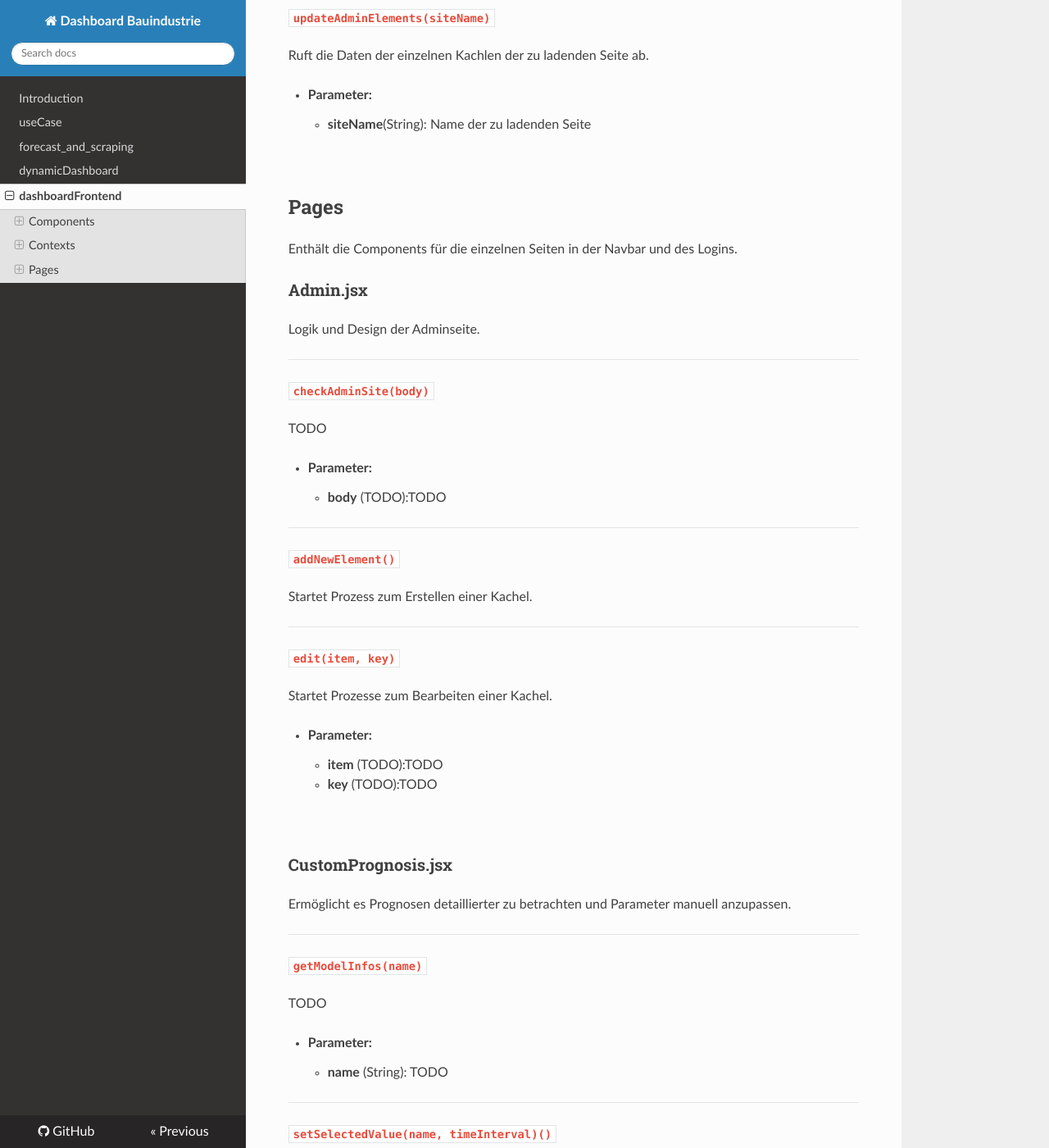
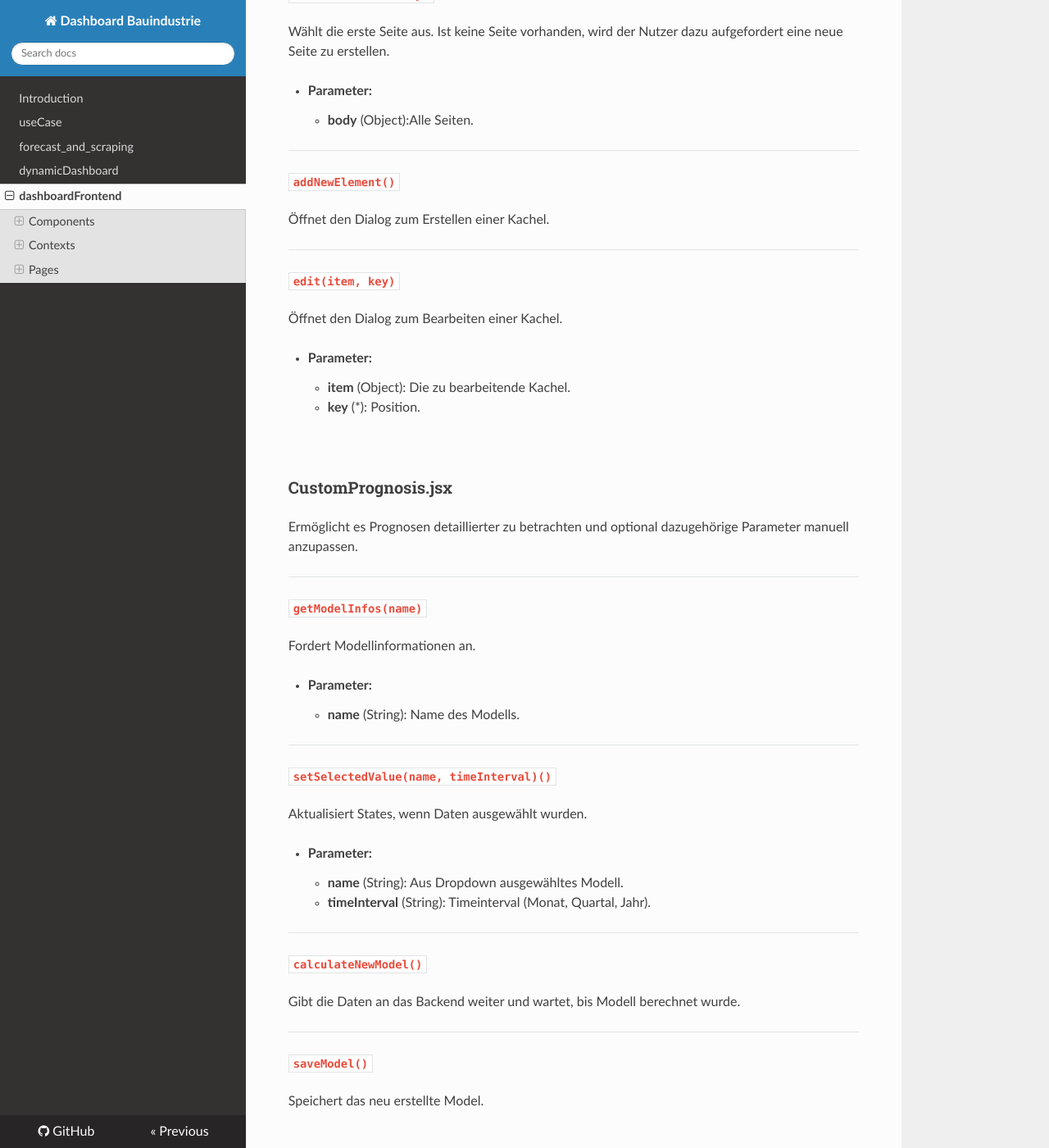
Before and after one commit to just1130/dashboardDoc, an MkDocs documentation site: the page built from docs/dashboardFrontend.md, in a window 1280 px wide and 1400 px high, scrolled down 12228 px. Shown: the whole window at 82% size. Built offline with MkDocs 1.6.1, drawn with Linux system fonts in a browser that asks for light colours; nearby versions of some CDN libraries; some of the changed text lies outside the part shown.

Commit message:
Frontend TODO bearbeitet

```diff
--- a/docs/dashboardFrontend.md
+++ b/docs/dashboardFrontend.md
@@ -238,19 +238,6 @@ In dieser Methode wird geprüft, ob schon eine Seite mit dem übergebenem Seiten
 
 <br>
 
-### CreateNewModel.jsx
-TODO
-
----
-#### `calculateNewModel()`
-TODO
-
----
-#### `saveModel()`
-TODO
-
-<br>
-
 ### DeleteAdminPage.jsx
 Startet den Löschvorgang von Adminseiten.
 
@@ -328,12 +315,12 @@ Prüft, ob schon eine Seite mit dem übergebenem Seitennamen existiert.
 <br>
 
 ### KPIContainer.jsx
-TODO
+Design und Logik von Kennzahlen in einer Kachel.
 
 ---
 #### `getData(data)`
 Gibt alle Kennzahlen nach Namen, Start und Enddatum gefiltert zurück.
-TODO Passt das so?
+
 
 - **Parameter:**
     - **data** (Object[]): Metadaten aller Tabellen
@@ -375,15 +362,15 @@ Wechselt die Ansicht des Dashboards auf eine übergebene Seite und aktualisert d
 
 ---
 #### `sideBarClick(siteName)`
-TODO
+Navigiert zur übergebenen Seite.
 
 - **Parameter:**
-    - **siteName** (String): TODO
+    - **siteName** (String): Seitenname
 
 <br>
 
 ### Text.jsx
-TODO
+Liefert den Text zurück.
 
 <br>
 
@@ -397,12 +384,8 @@ Schließt den Dialog und aktualisiert die Elemente.
 <br>
 
 ## Contexts
-TODO
-
-<br>
-
 ### contextProvider.js
-TODO
+Aktualisiert Sidebarelemente und Kacheln.
 
 ---
 #### `updateSidebarElements()`
@@ -414,7 +397,7 @@ Aktualisiert die Seiten der der Sidebar.
 Ruft die Daten der einzelnen Kachlen der zu ladenden Seite ab.
 
 - **Parameter:**
-    - **siteName**(String):  Name der zu ladenden Seite
+    - **siteName**(String):  Name der zu ladenden Seite.
 
 <br>
 
@@ -426,57 +409,50 @@ Logik und Design der Adminseite.
 
 ---
 #### `checkAdminSite(body)`
-TODO
+Wählt die erste Seite aus. Ist keine Seite vorhanden, wird der Nutzer dazu aufgefordert eine neue Seite zu erstellen.
 
 - **Parameter:**
-    - **body** (TODO):TODO
+    - **body** (Object):Alle Seiten.
 
 ---
 #### `addNewElement()`
-Startet Prozess zum Erstellen einer Kachel.
+Öffnet den Dialog zum Erstellen einer Kachel.
 
 ---
 #### `edit(item, key)`
-Startet Prozesse zum Bearbeiten einer Kachel.
+Öffnet den Dialog zum Bearbeiten einer Kachel.
 
 - **Parameter:**
-    - **item** (TODO):TODO
-    - **key** (TODO):TODO
+    - **item** (Object): Die zu bearbeitende Kachel.
+    - **key** (*): Position.
 
 <br>
 
 ### CustomPrognosis.jsx
-Ermöglicht es Prognosen detaillierter zu betrachten und Parameter manuell anzupassen.
+Ermöglicht es Prognosen detaillierter zu betrachten und optional dazugehörige Parameter manuell anzupassen.
 
 ---
 #### `getModelInfos(name)`
-TODO
+Fordert Modellinformationen an.
 
 - **Parameter:**
-    - **name** (String): TODO
+    - **name** (String): Name des Modells.
 
 ---
 #### `setSelectedValue(name, timeInterval)()`
-TODO
+Aktualisiert States, wenn Daten ausgewählt wurden.
 
 - **Parameter:**
-    - **name** (String):  TODO
-    - **timeInterval** (TODO): TODO
+    - **name** (String):  Aus Dropdown ausgewähltes Modell.
+    - **timeInterval** (String): Timeinterval (Monat, Quartal, Jahr).
 
 ---
 #### `calculateNewModel()`
-TODO
+Gibt die Daten an das Backend weiter und wartet, bis Modell berechnet wurde.
 
 ---
 #### `saveModel()`
-Speichert das neu erstellte Model. TODO
-
----
-#### `updateSelectedName (name)`
-TODO
-
-- **Parameter:**
-    - **name** (String):  TODO
+Speichert das neu erstellte Model.
 
 <br>
 
@@ -484,20 +460,18 @@ TODO
 Zeigt die erstellten Kacheln.
 
 ---
-#### `checkAdminSite(adminSite)`
-Prüft, ob Änderungen an der übergebenen Seite vorgenommen wurden und aktualisiert die Seite im Dashboard anschließend.
+#### `handleDownloadPdf ()`
+Exportiert die Dashboard Seite als PDF.
 
-- **Parameter:**
-    - **adminSite** (TODO): TODO
 
 <br>
 
 ### Login.jsx
-Verwaltet und designt die Anmelde Seite.
+Design und Logik der Anmelde Seite.
 
 ---
 #### `sendLoginRequest()`
-TODO
+Sendet die Client Daten an das Backend.
 
 ---
 #### `validated()`
@@ -505,7 +479,7 @@ TODO
 
 - **Returntyp:**
     - Bool
-- **Returns:*
+- **Returns:**
     - Gibt zurück, ob das Format der E-Mail Adresse gültig ist.
 
 ---
@@ -519,11 +493,11 @@ Verwaltung der Nutzer.
 
 ---
 #### `updateUsers ()`
-TODO
+Aktualisiert die Nutzerliste und schließt den "Nutzer löschen" Dialog.
 
 ---
 #### `closeWindow ()`
-TODO
+Aktualisert die Nutzerliste und schließt den "Nutzer hinzufügen" Dialog
 
 ---
 #### `getUsers()`
```
